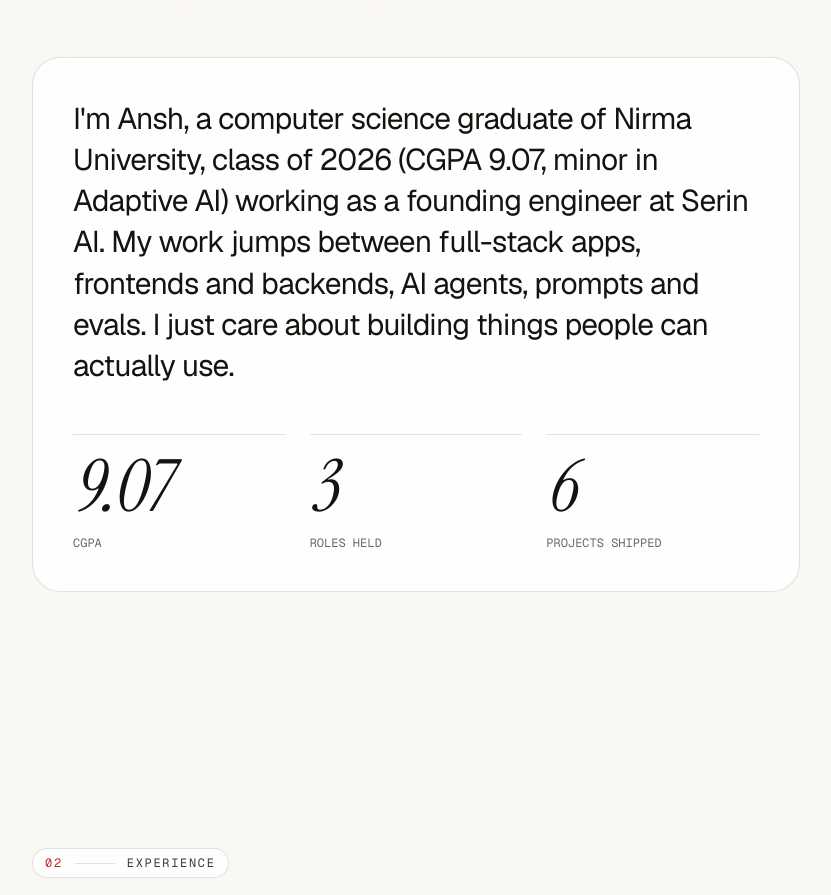
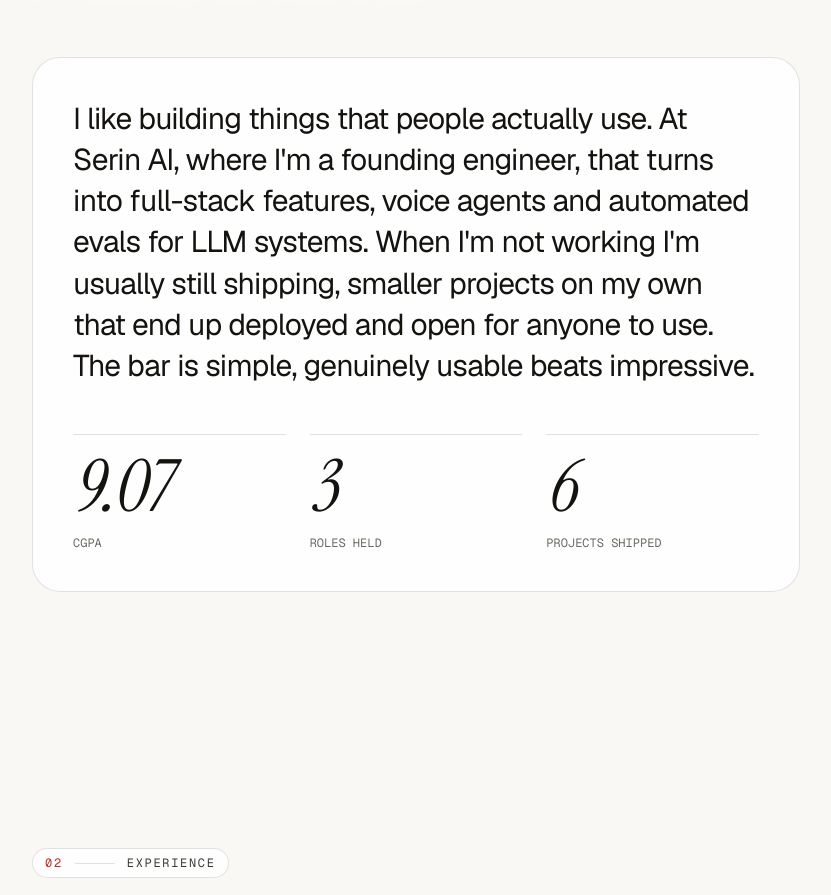
Before and after one commit to AnshBhavsar1654/Portfolio, a Next.js app: page / in a window 1280 px wide. Shown: the part 1042-1937 px from the top of the page, without its empty margins (24-855 px from the left). Built offline with nearby package versions, Linux system fonts and the light colour scheme; no server answers.

Commit message:
about section updated

```diff
--- a/src/content/profile.ts
+++ b/src/content/profile.ts
@@ -9,7 +9,7 @@ export const profile = {
   degree: "B.Tech Computer Science, Minor in Adaptive AI",
   cgpa: "9.07",
   about:
-    "I'm Ansh, a computer science graduate of Nirma University, class of 2026 (CGPA 9.07, minor in Adaptive AI) working as a founding engineer at Serin AI. My work jumps between full-stack apps, frontends and backends, AI agents, prompts and evals. I just care about building things people can actually use.",
+    "I like building things that people actually use. At Serin AI, where I'm a founding engineer, that turns into full-stack features, voice agents and automated evals for LLM systems. When I'm not working I'm usually still shipping, smaller projects on my own that end up deployed and open for anyone to use. The bar is simple, genuinely usable beats impressive.",
   socials: {
     github: "https://github.com/AnshBhavsar1654",
     leetcode: "https://leetcode.com/u/ansh164/",
```
Also changed, not shown: 1 other file (tests, documents, lock files or other folders).
